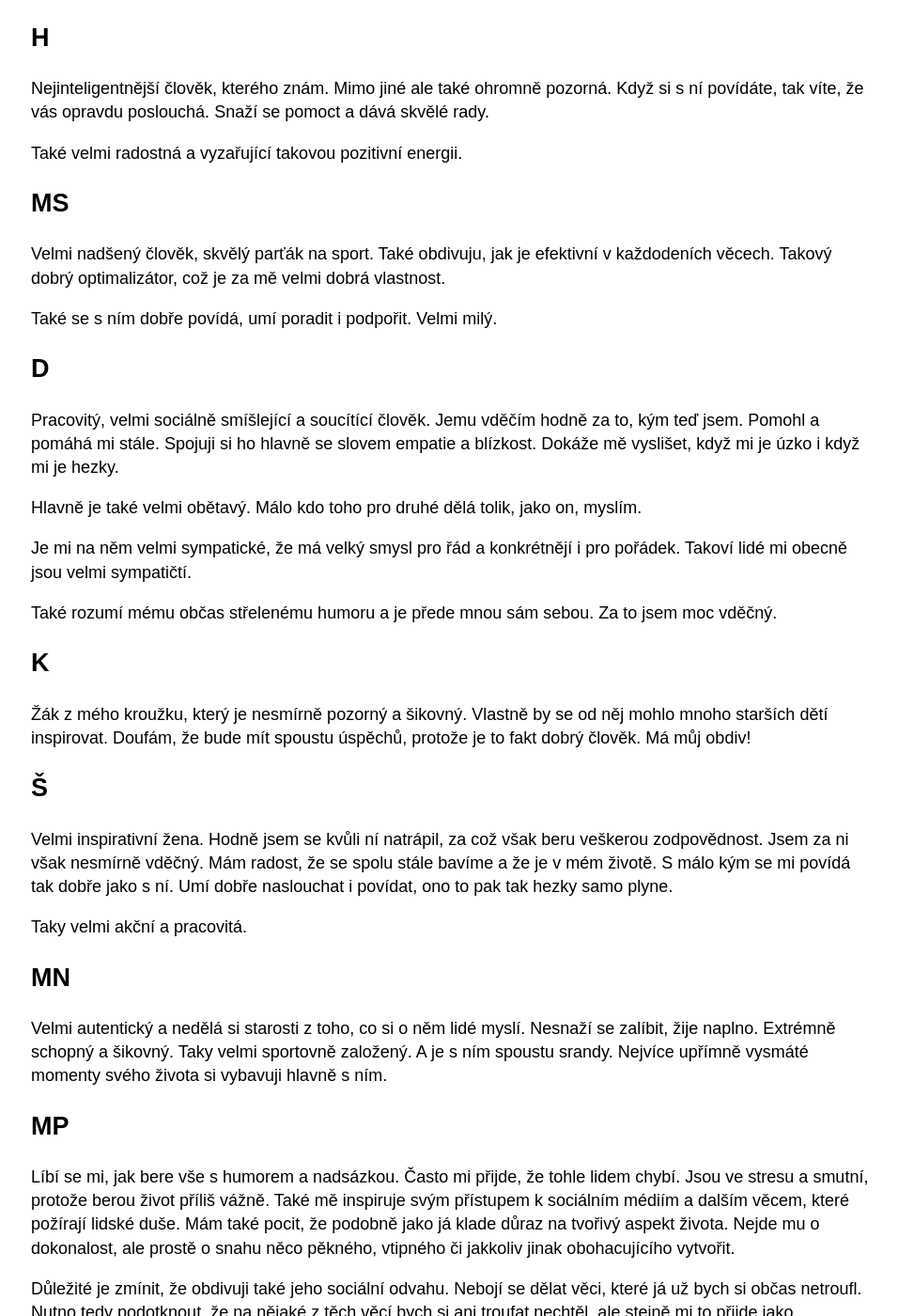
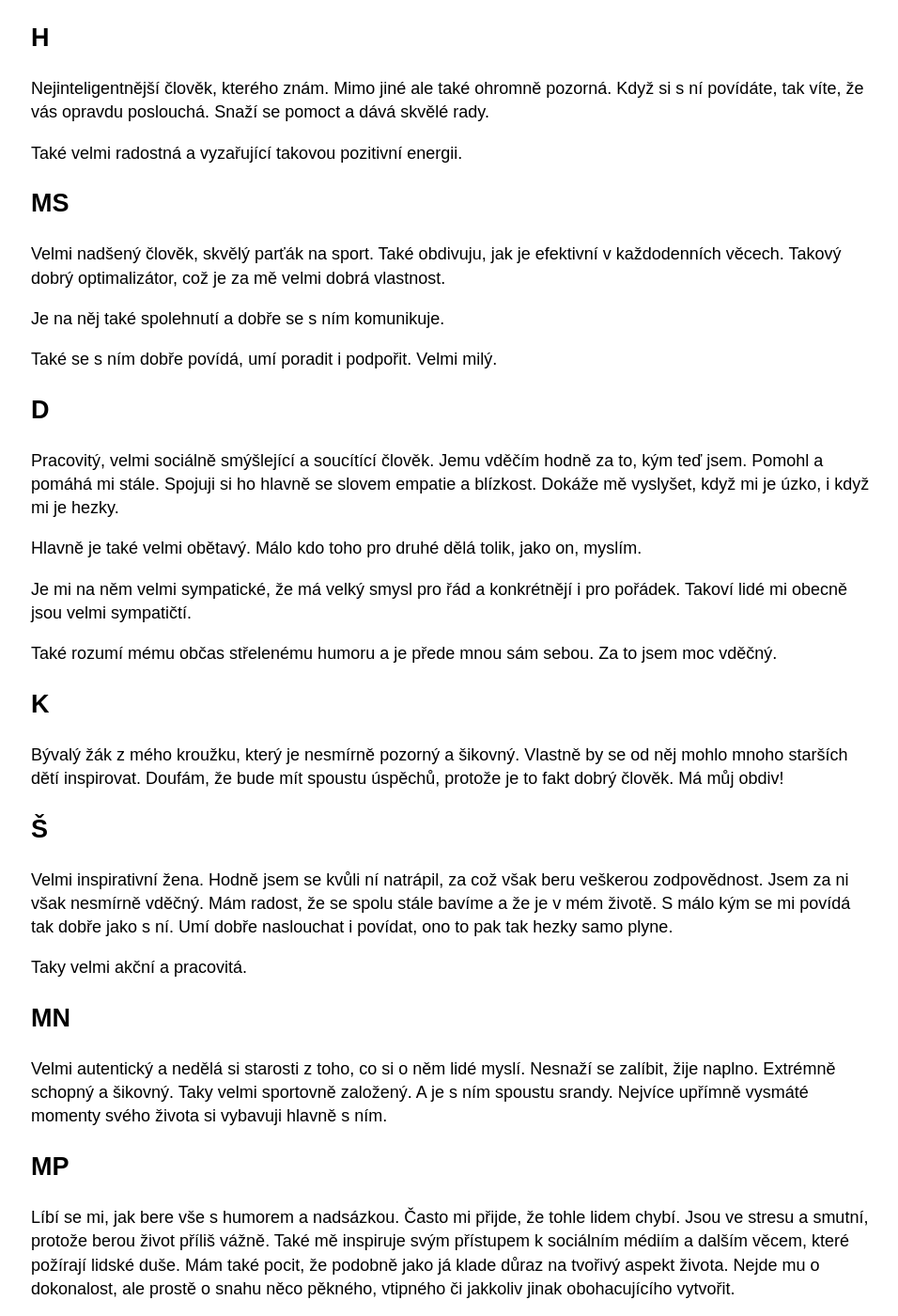
Before and after one commit to hartmaj2/hartmaj2.github.io, a Jekyll site: the page built from sections/appreciations.md, in a window 1280 px wide and 1400 px high, scrolled down 615 px. Shown: the whole window at 94% size, without its empty margins (157-1113 px from the left). Built offline with Jekyll 4.4.1, drawn with Linux system fonts in a browser that asks for light colours.

Commit message:
Fix grammar

```diff
--- a/sections/appreciations.md
+++ b/sections/appreciations.md
@@ -31,13 +31,15 @@ Také velmi radostná a vyzařující takovou pozitivní energii.
 
 ## MS
 
-Velmi nadšený člověk, skvělý parťák na sport. Také obdivuju, jak je efektivní v každodeních věcech. Takový dobrý optimalizátor, což je za mě velmi dobrá vlastnost.
+Velmi nadšený člověk, skvělý parťák na sport. Také obdivuju, jak je efektivní v každodenních věcech. Takový dobrý optimalizátor, což je za mě velmi dobrá vlastnost.
+
+Je na něj také spolehnutí a dobře se s ním komunikuje.
 
 Také se s ním dobře povídá, umí poradit i podpořit. Velmi milý.
 
 ## D
 
-Pracovitý, velmi sociálně smíšlející a soucítící člověk. Jemu vděčím hodně za to, kým teď jsem. Pomohl a pomáhá mi stále. Spojuji si ho hlavně se slovem empatie a blízkost. Dokáže mě vyslišet, když mi je úzko i když mi je hezky.
+Pracovitý, velmi sociálně smýšlející a soucítící člověk. Jemu vděčím hodně za to, kým teď jsem. Pomohl a pomáhá mi stále. Spojuji si ho hlavně se slovem empatie a blízkost. Dokáže mě vyslyšet, když mi je úzko, i když mi je hezky.
 
 Hlavně je také velmi obětavý. Málo kdo toho pro druhé dělá tolik, jako on, myslím.
 
@@ -47,7 +49,7 @@ Také rozumí mému občas střelenému humoru a je přede mnou sám sebou. Za t
 
 ## K
 
-Žák z mého kroužku, který je nesmírně pozorný a šikovný. Vlastně by se od něj mohlo mnoho starších dětí inspirovat. Doufám, že bude mít spoustu úspěchů, protože je to fakt dobrý člověk. Má můj obdiv!
+Bývalý žák z mého kroužku, který je nesmírně pozorný a šikovný. Vlastně by se od něj mohlo mnoho starších dětí inspirovat. Doufám, že bude mít spoustu úspěchů, protože je to fakt dobrý člověk. Má můj obdiv!
 
 ## Š
 
```
